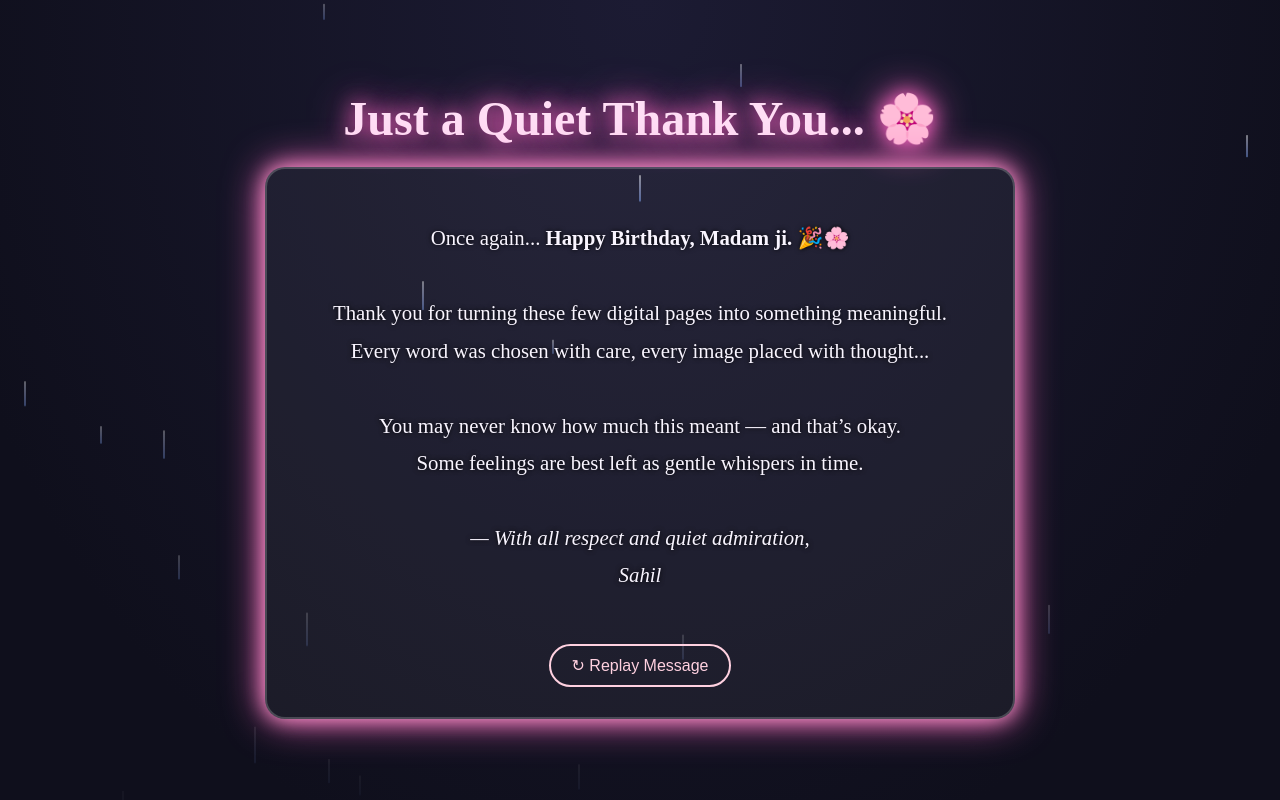
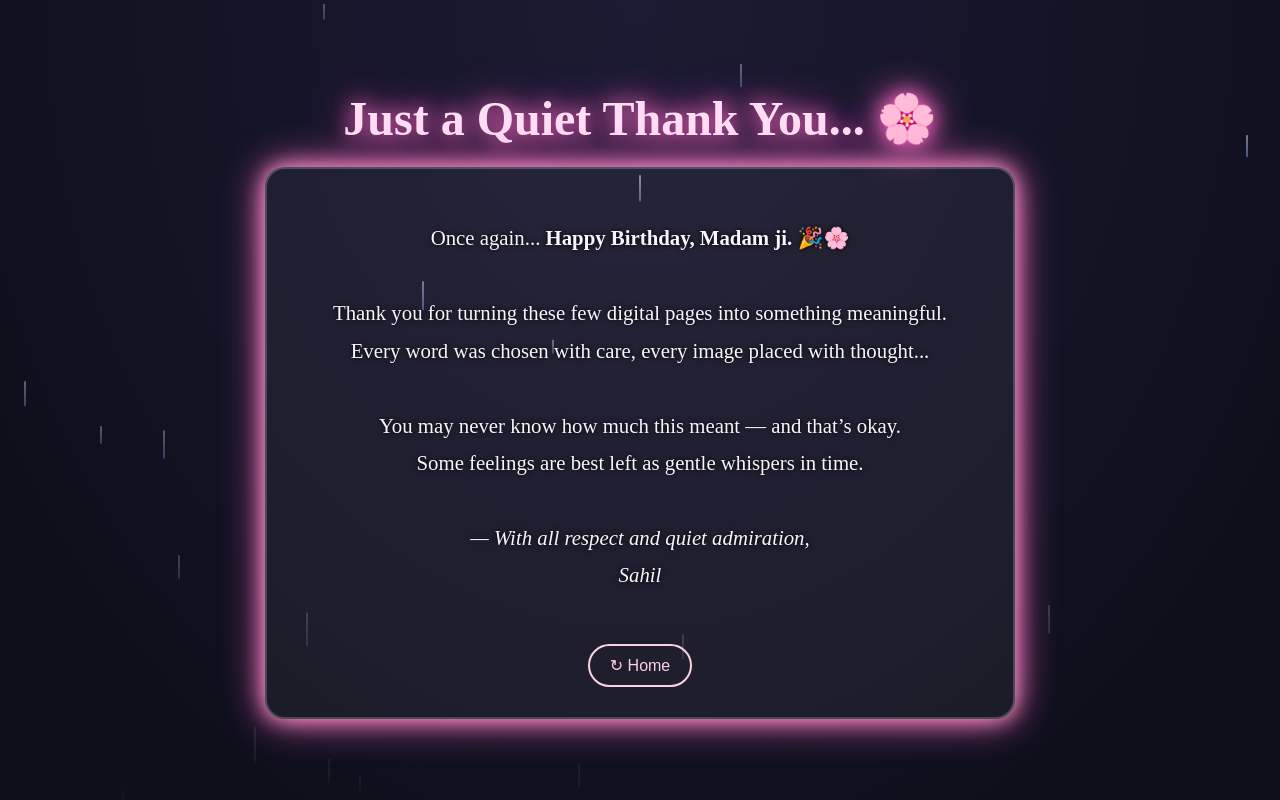
Before and after one commit to sahil-das/MadamJIBirthday, a React (Create React App) app: page /final-whisper in a window 1280 px wide. Built offline with nearby package versions, Linux system fonts and the light colour scheme.

Commit message:
Update FinalWhisper.jsx

```diff
--- a/src/components/FinalWhisper.jsx
+++ b/src/components/FinalWhisper.jsx
@@ -31,7 +31,7 @@ const FinalWhisper = () => {
           <em>— With all respect and quiet admiration,<br />Sahil</em>
         </p>
         <button className="replay-button" onClick={() => window.location.href = '/'}>
-          ↻ Replay Message
+          ↻ Home
         </button>
       </div>
       <audio autoPlay loop>
```
